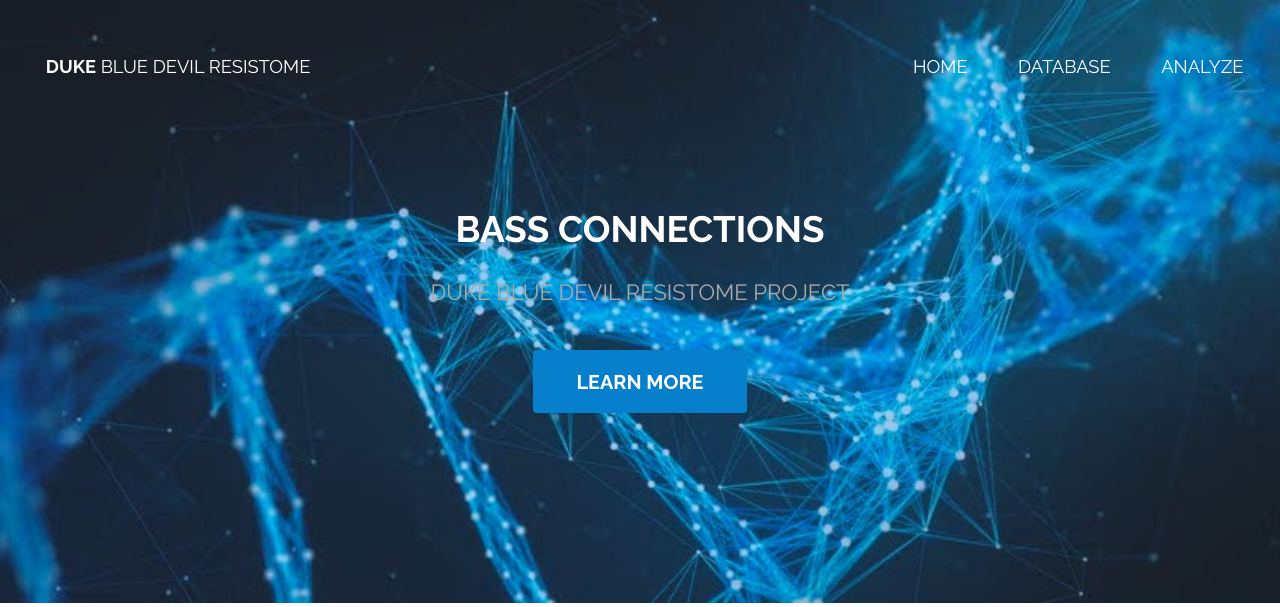
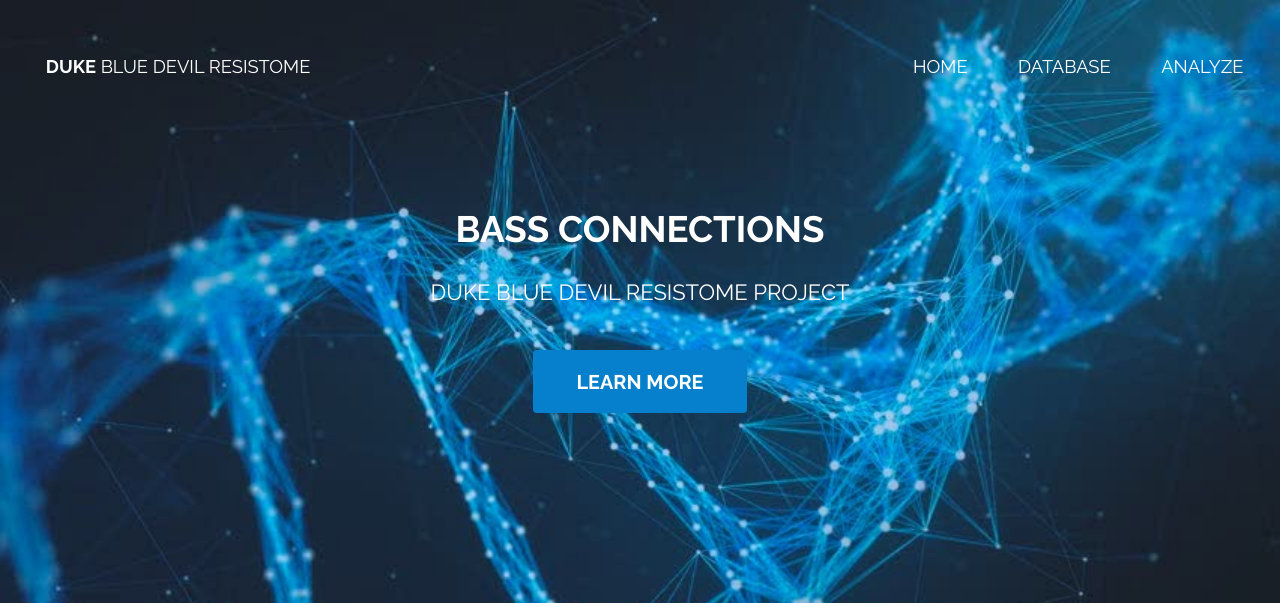
Before and after one commit to anniekatelyn/bdrsite, a Django app: page / in a window 1280 px wide. Shown: the top 607 px of the page. Run offline with Django 3.2, Linux system fonts and the light colour scheme; parts of the project's set-up code (start-up, migrations or seed data) failed here and were passed over; some libraries are stand-ins or nearby versions.

Commit message:
change subheading to white on homepage

```diff
--- a/bdrsite/static/database/style.css
+++ b/bdrsite/static/database/style.css
@@ -3112,7 +3112,7 @@
 		}
 
 		#banner p {
-			color: #aaa;
+			color: #ffffff;
 			font-size: 1.5em;
 			margin-bottom: 1.75em;
 			text-transform: uppercase;
--- a/bdrsite/templates/bdrsite/index.html
+++ b/bdrsite/templates/bdrsite/index.html
@@ -8,7 +8,7 @@
 		<!-- Banner -->
 			<section id="banner">
 				<h2>Bass Connections</h2>
-				<p>Duke Blue Devil Resistome Project</p>
+				<p style="color:white">Duke Blue Devil Resistome Project</p>
 				<ul class="actions">
 					<li><a href="#background" class="button special big">Learn More</a></li>
 				</ul>
--- a/database/static/database/style.css
+++ b/database/static/database/style.css
@@ -3112,7 +3112,7 @@
 		}
 
 		#banner p {
-			color: #aaa;
+			color: #ffffff;
 			font-size: 1.5em;
 			margin-bottom: 1.75em;
 			text-transform: uppercase;
```
Also changed, not shown: 3 other files.
